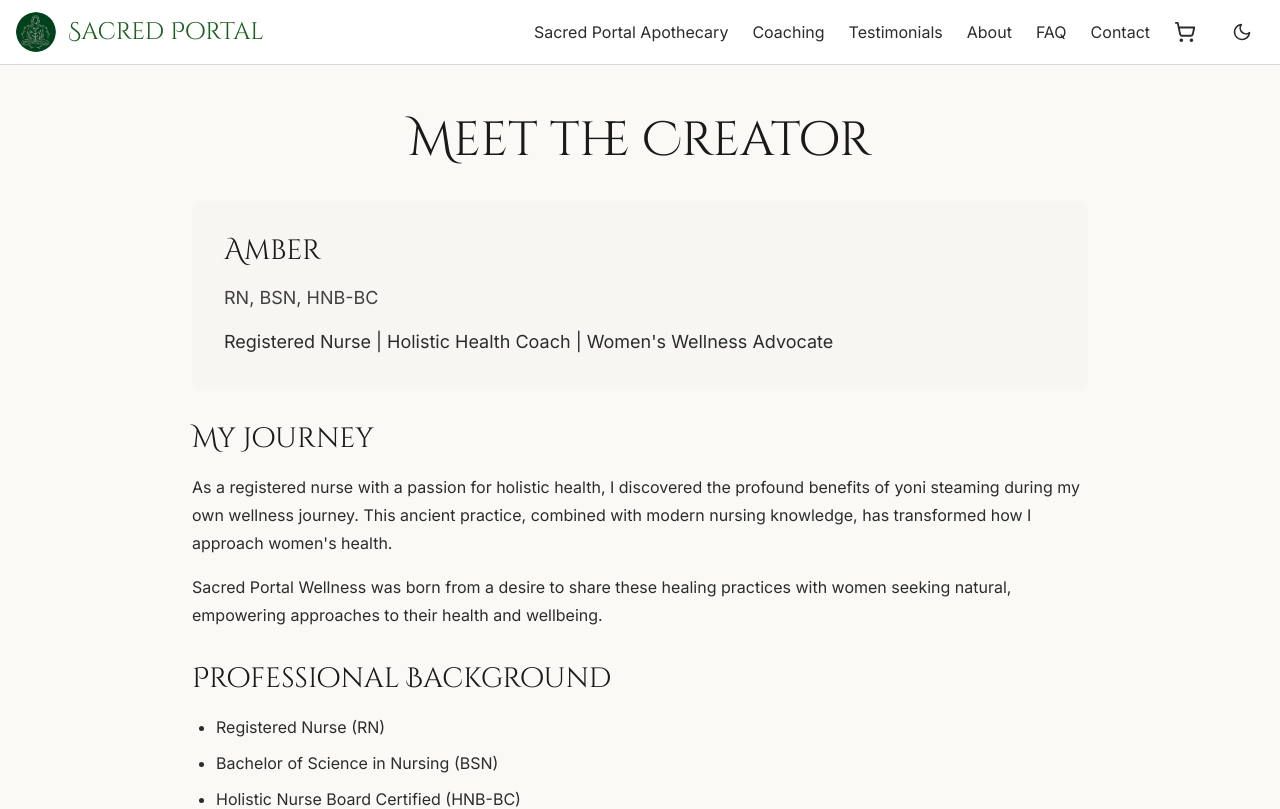
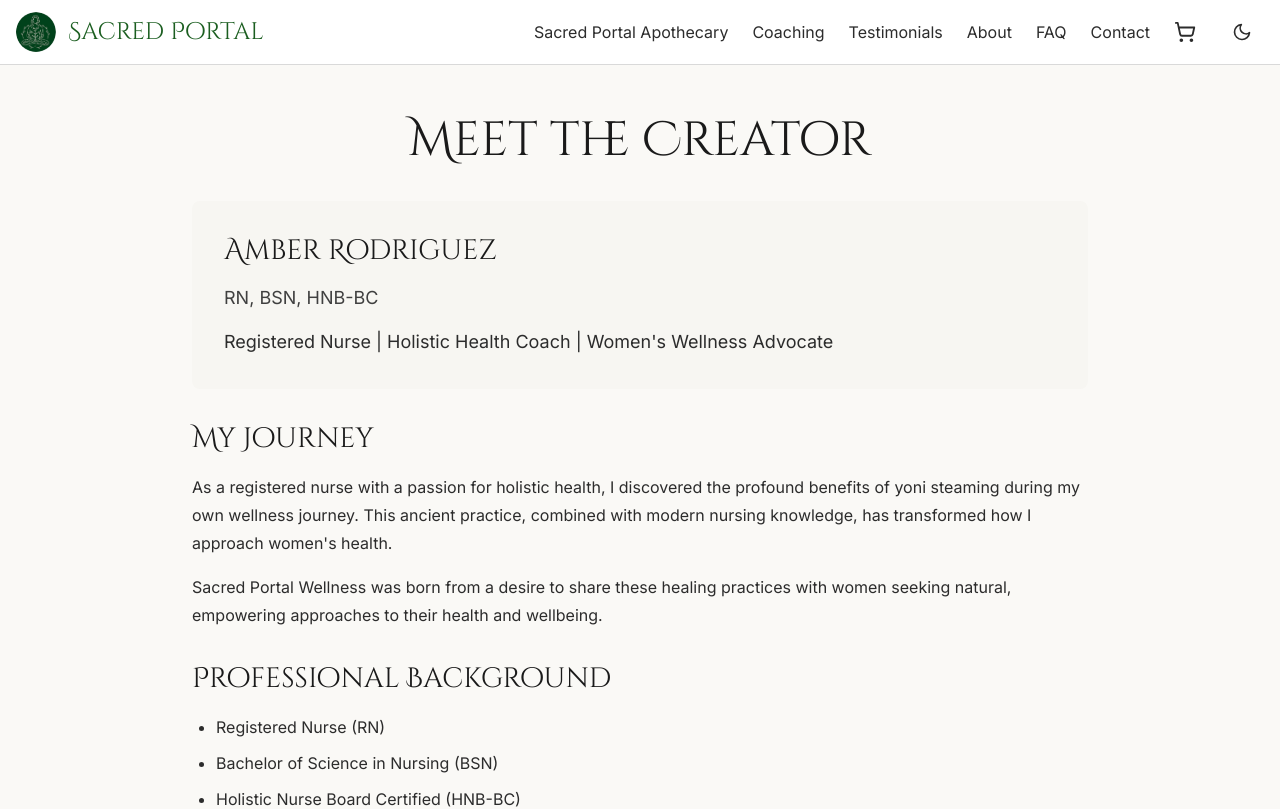
Before and after one commit to habibots/sacred-portal-wellness, a Next.js app in the folder app/: page /about in a window 1280 px wide. Shown: the top 809 px of the page. Built offline with nearby package versions, Linux system fonts and the light colour scheme.

Commit message:
Add Amber's last name (Rodriguez) to About page heading and metadata

```diff
--- a/app/src/app/about/page.tsx
+++ b/app/src/app/about/page.tsx
@@ -1,6 +1,6 @@
 export const metadata = {
   title: 'About - Sacred Portal Wellness',
-  description: 'Meet Amber, RN, BSN, HNB-BC - Your guide to holistic feminine wellness',
+  description: 'Meet Amber Rodriguez, RN, BSN, HNB-BC - Your guide to holistic feminine wellness',
 };
 
 export default function AboutPage() {
@@ -11,7 +11,7 @@
 
         <div className="prose prose-lg mx-auto">
           <div className="bg-cream-600 dark:bg-charcoal-800 rounded-lg p-8 mb-8">
-            <h2 className="text-h3 font-display mb-4">Amber</h2>
+            <h2 className="text-h3 font-display mb-4">Amber Rodriguez</h2>
             <p className="text-h6 text-charcoal-700 dark:text-charcoal-300 mb-4">
               RN, BSN, HNB-BC
             </p>
```
